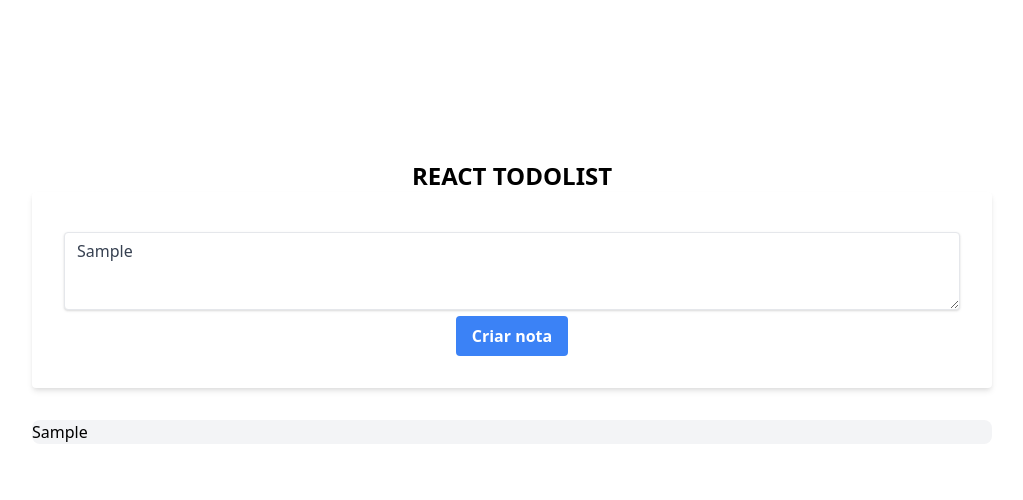
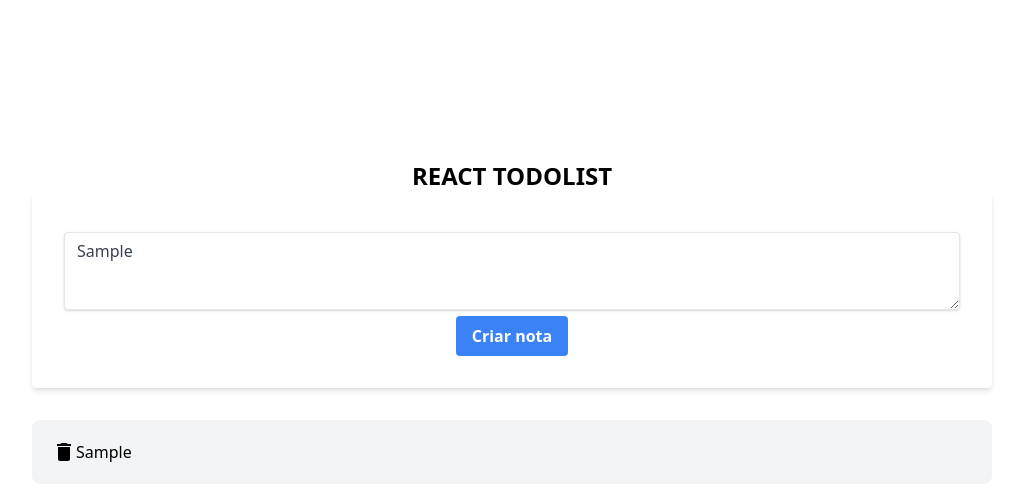
Before and after one commit to acarolinadesa/react-todoList, a React (Vite) app: page / in a window 1280 px wide. Both pictures are taken after typing "Sample" into the empty fields and a click on the button "Criar nota". Shown: the top 500 px of the page, without its empty margins (128-1151 px from the left). Built offline with nearby package versions, Linux system fonts and the light colour scheme.

Commit message:
Add D - Delete and trash icon

```diff
--- a/package.json
+++ b/package.json
@@ -7,6 +7,8 @@
     "serve": "vite preview"
   },
   "dependencies": {
+    "@fortawesome/fontawesome-free": "^5.15.4",
+    "@fortawesome/fontawesome-svg-core": "^1.2.36",
     "react": "^17.0.0",
     "react-dom": "^17.0.0"
   },
--- a/src/App.jsx
+++ b/src/App.jsx
@@ -19,6 +19,12 @@ class App extends Component {
     // this.tasks.push(newTask) // push de novaTask no array de tasks[]
     this.setState(newState)
   }
+
+  deleteTask(index) {
+    let arrayTasks = this.state.tasks
+    arrayTasks.splice(index, 1)
+    this.setState({tasks: arrayTasks})
+  }
   render() {
     return (
       // className - classe do CSS
@@ -26,8 +32,9 @@ class App extends Component {
         <h1 className="uppercase font-bold text-center text-2xl">REACT TODOLIST</h1>
         {/* Injecao de depenencia */}
         <FormTodoList createTask= { this.createTask.bind(this) }/>
-        <TodoList tasks={this.state.tasks}/>
-
+        <TodoList
+          deleteTodo = {this.deleteTask.bind(this)}
+          tasks={this.state.tasks}/>
       </div>
     )
   }
--- a/src/components/TodoCard.jsx
+++ b/src/components/TodoCard.jsx
@@ -1,9 +1,17 @@
 import React, { Component } from "react";
+import deleteSVG from "../assets/img/delete.svg"
+class TodoCard extends Component {
 
-class TodoCard extends Component {
+  delete() {
+    const indice = this.props.indice
+    this.props.deleteTodo(indice)
+  }
   render() {
     return (
-      <div>
+      <div className="flex">
+        <img
+          src={deleteSVG}
+          onClick={this.delete.bind(this)}/>
         <h1>{ this.props.todo }</h1>
       </div>
     )
--- a/src/components/TodoList.jsx
+++ b/src/components/TodoList.jsx
@@ -13,9 +13,12 @@ class TodoList extends Component {
             {this.props.tasks.map((x, index) => {
               return (
                 <div className="pt-4">
-                  <div className="rounded-lg bg-gray-100" key = {index}>
+                  <div className="rounded-lg bg-gray-100 p-5 flex" key = {index}>
                     {/* <div>{item}</div> */}
-                    <TodoCard todo={x.todo}/>
+                    <TodoCard
+                      indice = {index}
+                      deleteTodo = {this.props.deleteTodo}
+                      todo={x.todo}/>
                   </div>
                 </div>
               )
```
Also changed, not shown: src/assets/img/delete.svg (added), 1 other file (tests, documents, lock files or other folders).
